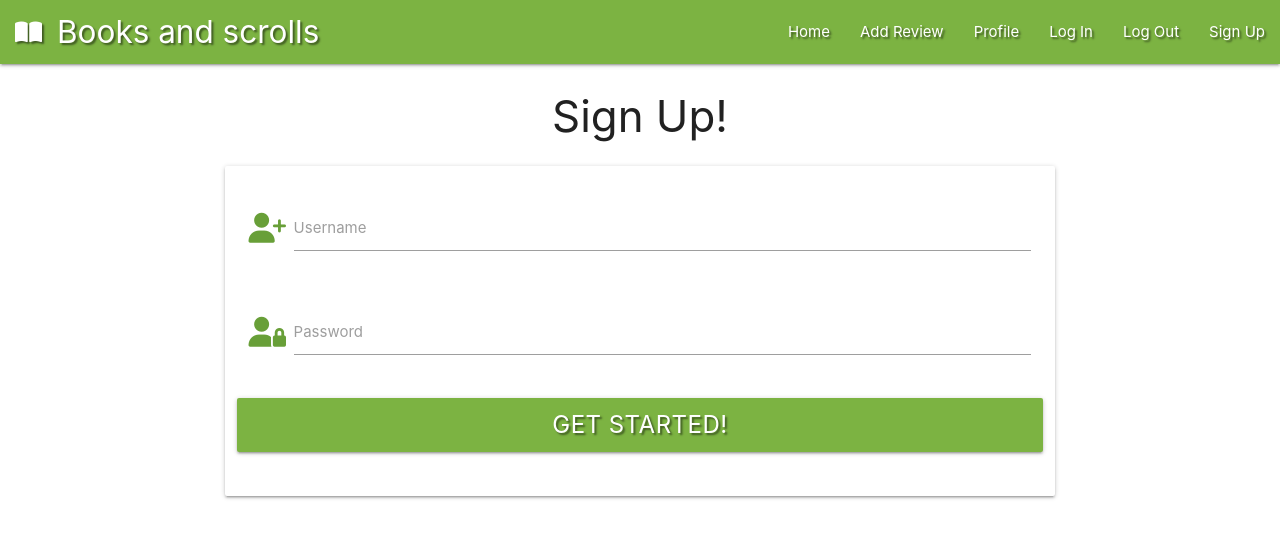
After one commit to SamuelMacKay/books-and-scrolls, a Flask app: page /signup in a window 1280 px wide. The commit adds this page. Shown: the top 538 px of the page. Run offline with Flask 3, Linux system fonts and the light colour scheme; some libraries are stand-ins or nearby versions.

Commit message:
add Signup template

```diff
--- a/app.py
+++ b/app.py
@@ -4,6 +4,7 @@ from flask import (
     redirect, request, session, url_for)
 from flask_pymongo import PyMongo
 from bson.objectid import ObjectId
+from werkzeug.security import generate_password_hash, check_password_hash
 if os.path.exists("env.py"):
     import env
 
@@ -26,6 +27,11 @@ def get_reviews():
     return render_template("reviews.html", reviews=reviews)
 
 
+@app.route("/signup", methods=["GET", "POST"])
+def signup():
+    return render_template("register.html")
+
+
 if __name__ == "__main__":
     app.run(host=os.environ.get("IP"),
             port=int(os.environ.get("PORT")),
--- a/static/css/style.css
+++ b/static/css/style.css
@@ -9,3 +9,9 @@
 .fa-book-open:before {
     padding-left: 15px;
 }
+
+/*---------------------------------------------------------- Font Size */
+
+.font-size-large {
+    font-size: x-large;
+}
--- a/templates/base.html
+++ b/templates/base.html
@@ -3,7 +3,7 @@
 <head>
     <meta charset="UTF-8">
     <meta name="viewport" content="width=device-width, initial-scale=1.0">
-    <link rel="icon" type="image/x-icon" href="{{ url_for('static', filename='css/style.css') }}">
+    <link rel="icon" type="image/x-icon" href="{{ url_for('static', filename='images/favicon.ico') }}">
     <link rel="stylesheet" href="https://cdnjs.cloudflare.com/ajax/libs/font-awesome/6.5.2/css/all.min.css"
         integrity="sha512-SnH5WK+bZxgPHs44uWIX+LLJAJ9/2PkPKZ5QiAj6Ta86w+fsb2TkcmfRyVX3pBnMFcV7oQPJkl9QevSCWr3W6A==" crossorigin="anonymous" referrerpolicy="no-referrer" type="text/css" />
     <link rel="stylesheet" href="https://cdnjs.cloudflare.com/ajax/libs/materialize/1.0.0/css/materialize.min.css" type="text/css">
@@ -16,7 +16,7 @@
 
     <header>
         <nav>
-            <div class="nav-wrapper green lighten-2 text-shadow">
+            <div class="nav-wrapper light-green darken-1 text-shadow">
                 <a href="#" class="brand-logo"> <i class="fas fa-book-open"></i>Books and scrolls</a>
                 <a href="#" data-target="mobile-demo" class="sidenav-trigger"><i class="fas fa-bars"></i></a>
                 <ul class="right hide-on-med-and-down">
@@ -25,20 +25,20 @@
                     <li><a href="#">Profile</a></li>
                     <li><a href="#">Log In</a></li>
                     <li><a href="#">Log Out</a></li>
-                    <li><a href="#">Sign Up</a></li>
+                    <li><a href="{{ url_for('signup') }}">Sign Up</a></li>
 
                 </ul>
             </div>
         </nav>
 
         <ul class="sidenav" id="mobile-demo">
-            <li><h4 class="center-align green-text text-lighten-2">Books and Scrolls</h4></li>
+            <li><h4 class="center-align light-green-text text-darken-1">Books and Scrolls</h4></li>
             <li><a href="{{ url_for('get_reviews') }}">Home</a></li>
             <li><a href="#">Add Review</a></li>
             <li><a href="#">Profile</a></li>
             <li><a href="#">Log In</a></li>
             <li><a href="#">Log Out</a></li>
-            <li><a href="#">Sign Up</a></li>
+            <li><a href="{{ url_for('signup') }}">Sign Up</a></li>
 
         </ul>
     </header>
--- /dev/null
+++ b/templates/register.html
@@ -0,0 +1,35 @@
+{% extends "base.html" %}
+{% block content %}
+
+<h3 class="center-align">Sign Up!</h3>
+
+    <div class="row">
+        <form class="col s12 m8 offset-m2" method="POST" action="{{ url_for('signup') }}">
+            <div class="card-panel">
+                <!-- username -->
+                <div class="row">
+					<div class="input-field col s12">
+						<i class="fas fa-user-plus prefix light-green-text text-darken-2"></i>
+						<input id="username" name="username" type="text" class="validate">
+						<label for="username">Username</label>
+					</div>
+                </div>
+                <!-- passowrd -->
+                <div class="row">
+                    <div class="input-field col s12">
+						<i class="fas fa-user-lock prefix light-green-text text-darken-2"></i>
+                        <input id="password" name="password" type="password" class="validate">
+                        <label for="password">Password</label>
+                    </div>
+                </div>
+                <!-- signup -->
+                <div class="row">
+                    <button type="submit" class="col s12 btn-large light-green darken-1 font-size-large text-shadow">
+                        Get Started!
+                    </button>
+                </div>
+            </div>
+        </form>
+    </div>
+
+{% endblock %}
```
